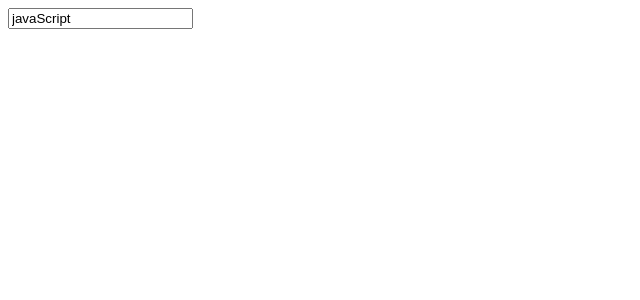
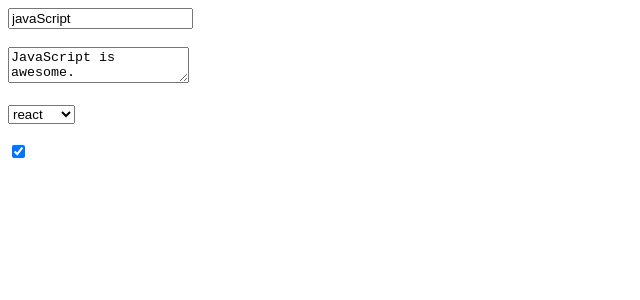
Before and after one commit to Ashik-2000/React, a React (Vite) app in the folder ForTutorial/: page / in a window 1280 px wide. Shown: the top 300 px of the page, without its empty margins (0-640 px from the left). Built offline with nearby package versions, Linux system fonts and the light colour scheme.

Commit message:
select and checkbox

```diff
--- a/ForTutorial/src/components/Form.jsx
+++ b/ForTutorial/src/components/Form.jsx
@@ -3,14 +3,31 @@ import React from "react";
 export default class Form extends React.Component {
     state = {
         title: "javaScript",
+        text: "JavaScript is awesome.",
+        library: "react",
+        isAwesome: true,
     };
     handleChange = (event) => {
-        this.setState({
-            title: event.target.value,
-        });
-    }
+        if (event.target.type === "text") {
+            this.setState({
+                title: event.target.value,
+            });
+        } else if (event.target.type === "textarea") {
+            this.setState({
+                text: event.target.value,
+            });
+        } else if (event.target.type === "select-one") {
+            this.setState({
+                library: event.target.value,
+            });
+        } else if (event.target.type === "checkbox") {
+            this.setState({
+                isAwesome: event.target.checked,
+            });
+        }
+    };
     render() {
-        const { title } = this.state;
+        const { title, text, library, isAwesome } = this.state;
         return (
             <>
                 <form>
@@ -20,6 +37,22 @@ export default class Form extends React.Component {
                         value={title}
                         onChange={this.handleChange}
                     />
+                    <br />
+                    <br />
+                    <textarea
+                        name="text"
+                        value={text}
+                        onChange={this.handleChange}
+                    ></textarea>
+                    <br />
+                    <br />
+                    <select value={library} onChange={this.handleChange}>
+                        <option value="react">react</option>
+                        <option value="angular">angular</option>
+                    </select>
+                    <br />
+                    <br />
+                    <input type="checkbox" checked={isAwesome} onChange={this.handleChange}/>
                 </form>
             </>
         );
```
Also changed, not shown: ForTutorial/src/App.jsx (+5 -3 lines).
